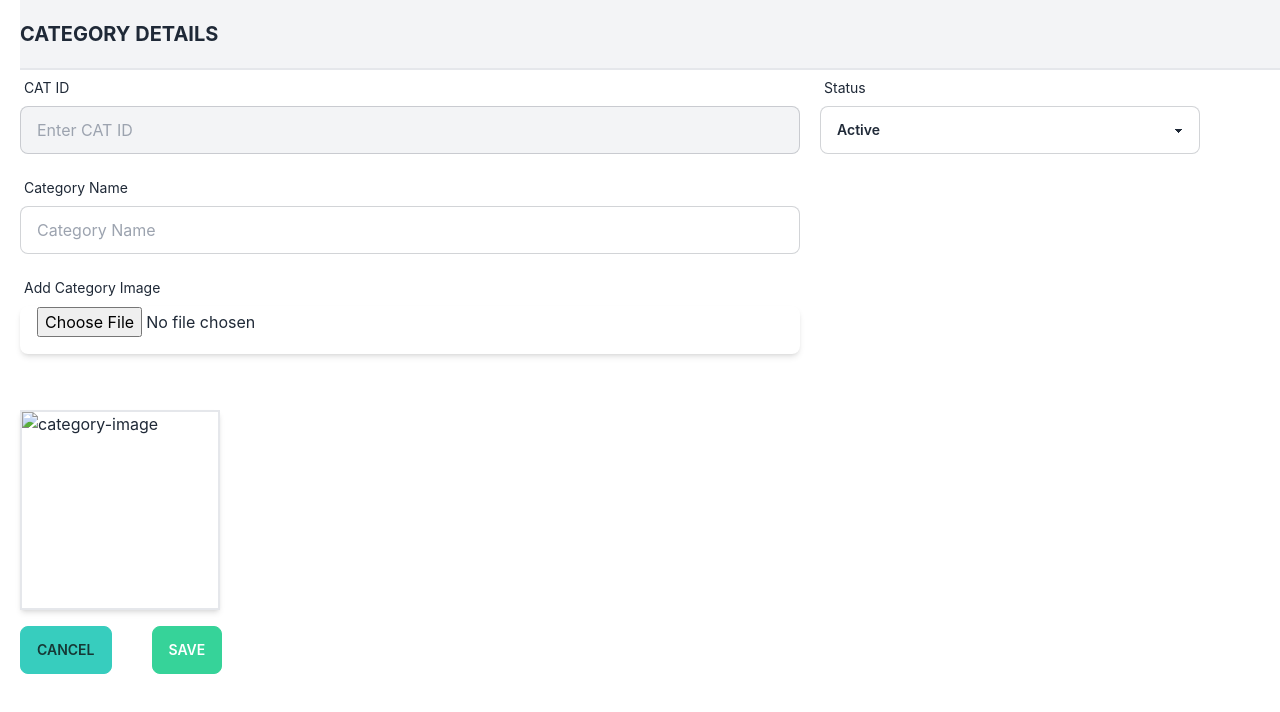
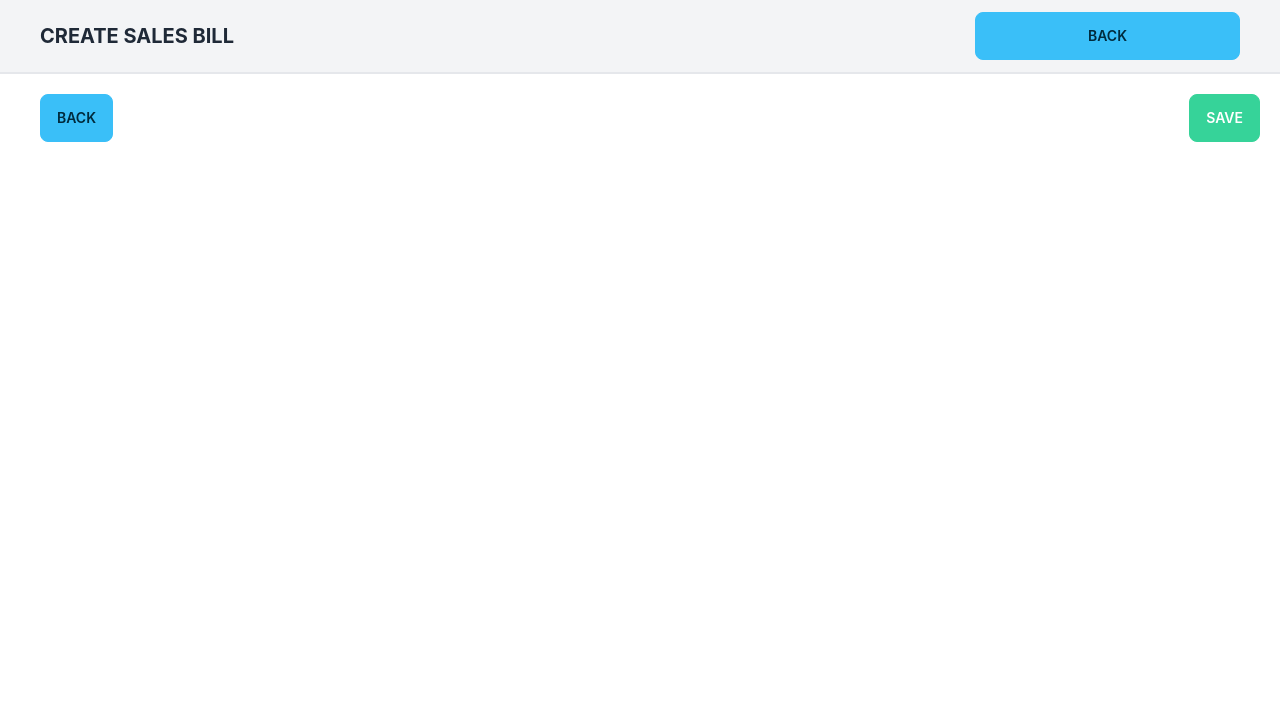
Before and after one commit to md-najmul-haque/medical-store-software, a React (Create React App) app: page / in a window 1280 px wide. Shown: the top 712 px of the page. Built offline with nearby package versions, Linux system fonts and the light colour scheme.

Commit message:
create sales bill page created

```diff
--- a/src/App.js
+++ b/src/App.js
@@ -2,12 +2,14 @@ import logo from './logo.svg';
 import './App.css';
 import ItemForm from './components/ItemForm';
 import CategoryDetails from './components/CategoryDetails';
+import CreateSalesBill from './components/CreateSalesBill';
 
 function App() {
   return (
     <div className="App">
       {/* <ItemForm /> */}
-      <CategoryDetails />
+      {/* <CategoryDetails /> */}
+      <CreateSalesBill />
     </div>
   );
 }
--- a/src/components/CategoryDetails.js
+++ b/src/components/CategoryDetails.js
@@ -23,7 +23,7 @@ const CategoryDetails = () => {
                                 {...register("catId", {
                                     required: {
                                         value: true,
-                                        message: 'CAT id is required'
+                                        message: 'CAT ID is required'
                                     }
                                 })} />
                             <label className="label">
@@ -70,7 +70,7 @@ const CategoryDetails = () => {
                                 {...register("status", {
                                     required: {
                                         value: true,
-                                        message: 'Status is required'
+                                        message: 'Category image is required'
                                     }
                                 })} />
                             <label className="label">
@@ -83,24 +83,13 @@ const CategoryDetails = () => {
                     <div className="form-control w-full col-span-2 ml-5 mt-10">
                         <input
                             type="image"
-                            alt="category-image"
+                            alt=""
                             style={{ width: '200px', height: '200px' }}
                             className="input-bordered border-2 shadow-md"
-                            {...register("categoryName", {
-                                required: {
-                                    value: true,
-                                    message: 'Category name is required'
-                                }
-                            })} />
-                        <label className="label">
-                            {errors.categoryName?.type === 'required' && <span className="label-text-alt text-red-500">{errors.categoryName.message}</span>}
-                        </label>
+                            {...register("image")} />
                     </div>
 
-
-
-
-                    <div className='flex ml-5'>
+                    <div className='flex ml-5 mt-5'>
                         <button className='btn btn-accent'>Cancel</button>
                         <input type="submit" className="btn btn-success text-white ml-10" value='Save' />
                     </div>
--- /dev/null
+++ b/src/components/CreateSalesBill.js
@@ -0,0 +1,31 @@
+import React from 'react';
+import { useForm } from 'react-hook-form';
+
+const CreateSalesBill = () => {
+
+    const { register, formState: { errors }, handleSubmit, reset } = useForm();
+    const onSubmit = data => console.log(data)
+
+    return (
+        <div>
+            <div className='flex justify-between items-center bg-gray-100 py-3 px-10 border-b-2'>
+                <h1 className='uppercase text-xl font-bold'>Create sales bill</h1>
+                <button className='btn btn-info px-28'>Back</button>
+            </div>
+            <form onSubmit={handleSubmit(onSubmit)}>
+                <div className='mx-5'>
+
+
+
+
+                    <div className='flex justify-between items-center ml-5 mt-5'>
+                        <button className='btn btn-info'>Back</button>
+                        <input type="submit" className="btn btn-success text-white ml-10" value='Save' />
+                    </div>
+                </div>
+            </form>
+        </div>
+    );
+};
+
+export default CreateSalesBill;
```
